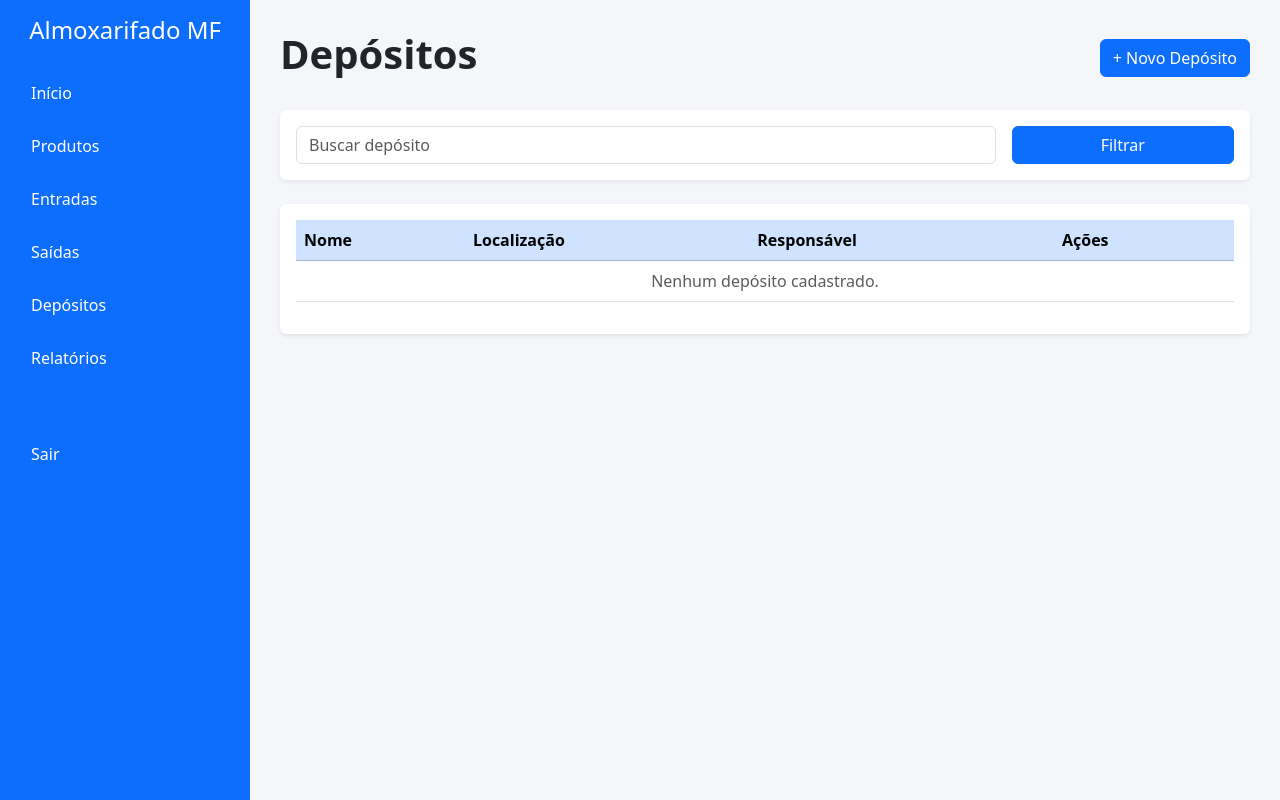
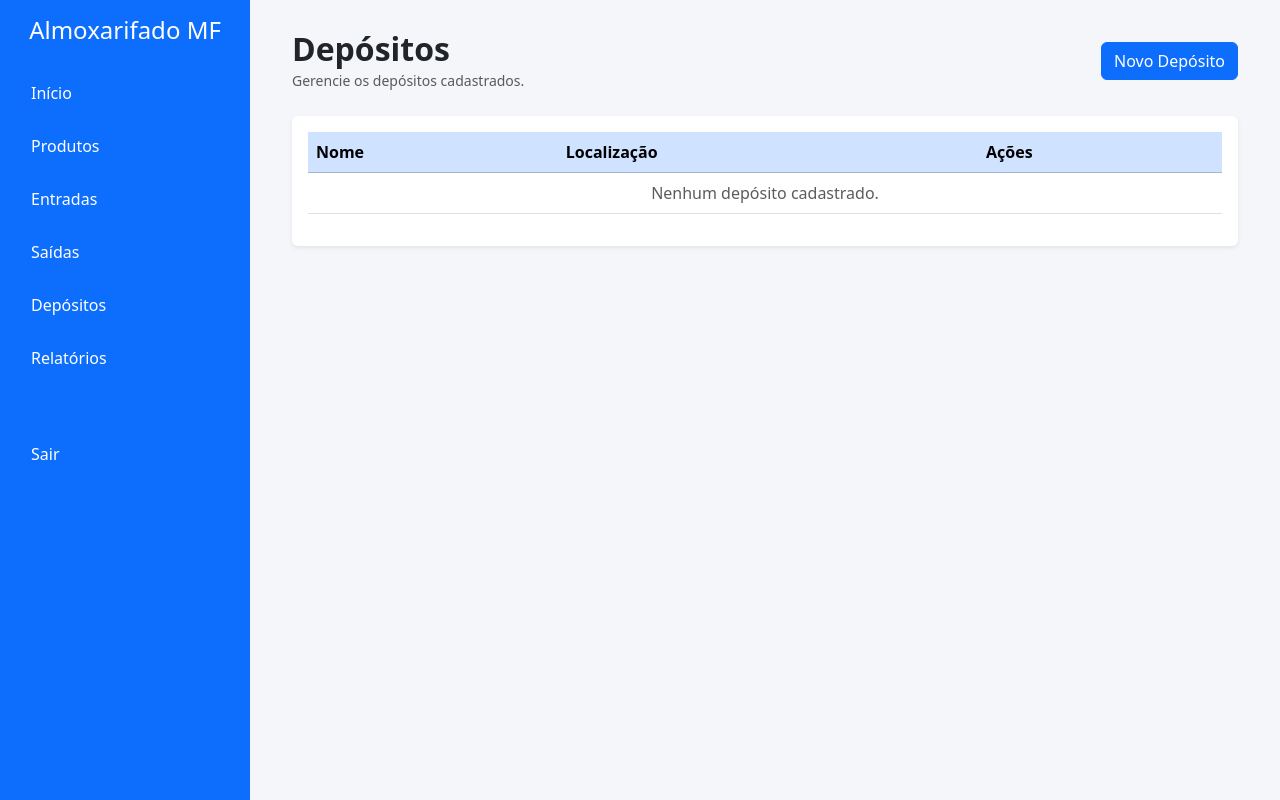
Before and after one commit to oFimose/Rep-Python-Projeto, a Django app: page /depositos/ in a window 1280 px wide. Run offline with Django 5.2, Linux system fonts and the light colour scheme; the visitor is signed in with stand-in values (Sample User, id 1); data that the repository does not hold is empty.

Commit message:
Tela relatório pronta, att tela depósitos

```diff
--- a/estoque/models.py
+++ b/estoque/models.py
@@ -21,7 +21,6 @@ class Produto(models.Model):
 class Depositos(models.Model):
     nome = models.CharField(max_length=100)
     localizacao = models.CharField(max_length=100)
-    responsavel = models.CharField(max_length=100, default="")
 
     def __str__(self):
         return self.nome
--- a/estoque/templates/depositos.html
+++ b/estoque/templates/depositos.html
@@ -6,63 +6,50 @@ Depósitos
 
 {% block content %}
 
+<div class="container">
     <div class="d-flex justify-content-between align-items-center mb-4">
-    <h1 class="fw-bold">
-        Depósitos
-    </h1>
+        <div>
+            <h2 class="fw-bold mb-0">Depósitos</h2>
+            <small class="text-muted">
+                Gerencie os depósitos cadastrados.
+            </small>
+        </div>
         <a href="{% url 'cadastrar_deposito' %}" class="btn btn-primary">
-        + Novo Depósito
+            Novo Depósito
         </a>
     </div>
-
-<div class="card border-0 shadow-sm mb-4">
+    <div class="card shadow-sm border-0">
         <div class="card-body">
-        <form method="GET">
-            <div class="row g-3">
-                <div class="col-md-9">
-                    <input type="text" name="nome" class="form-control" placeholder="Buscar depósito">
-                </div>
-
-                <div class="col-md-3">
-                    <button type="submit" class="btn btn-primary w-100">
-                        Filtrar
-                    </button>
-                </div>
-            </div>
-        </form>
-    </div>
-</div>
-
-<div class="card border-0 shadow-sm">
-    <div class="card-body">
+            <div class="table-responsive">
                 <table class="table table-hover align-middle">
                     <thead class="table-primary">
                         <tr>
-                    <th>Nome</th>
+                            <th >Nome</th>
                             <th>Localização</th>
-                    <th>Responsável</th>
-                    <th width="180">Ações</th>
+                            <th>Ações</th>
                         </tr>
                     </thead>
                     <tbody>
                         {% for deposito in depositos %}
-
                         <tr>
                             <td>{{ deposito.nome }}</td>
                             <td>{{ deposito.localizacao }}</td>
-                    <td>{{ deposito.responsavel }}</td>
                             <td>
-                        <button class="btn btn-warning btn-sm">
+                                <a href="{% url 'editar_deposito' deposito.id %}" class="btn btn-warning btn-sm">
                                     Editar
-                        </button>
-                        <button class="btn btn-danger btn-sm">
+                                </a>
+                            <form method="POST" action="{% url 'excluir_deposito' deposito.id %}" class="d-inline"
+                                onsubmit="return confirm('Tem certeza que deseja excluir este depósito?');">
+                                <button type="submit" class="btn btn-danger btn-sm">
                                     Excluir
                                 </button>
+                                {% csrf_token %}
+                            </form>
                             </td>
                         </tr>
                         {% empty %}
                         <tr>
-                    <td colspan="4" class="text-center text-muted">
+                            <td colspan="3" class="text-center text-muted">
                                 Nenhum depósito cadastrado.
                             </td>
                         </tr>
@@ -71,5 +58,6 @@ Depósitos
                 </table>
             </div>
         </div>
-
+    </div>
+</div>
 {% endblock %}
--- a/estoque/urls.py
+++ b/estoque/urls.py
@@ -16,12 +16,22 @@ urlpatterns = [
         views.cadastrar_categoria,
         name="cadastrar_categoria"
     ),
+
     path("depositos/", views.depositos, name="depositos"),
     path(
         "depositos/cadastrar/",
         views.cadastrar_deposito,
         name="cadastrar_deposito"
     ),
+
+    path('depositos/editar/<int:deposito_id>/',
+         views.editar_deposito,
+         name="editar_deposito"),
+
+    path('depositos/excluir/<int:deposito_id>/',
+         views.excluir_deposito,
+         name="excluir_deposito"),
+
     path("entrada/", views.entrada, name="entrada"),
     path("saida/", views.saida, name="saida"),
     path("relatorios/",
--- a/estoque/views.py
+++ b/estoque/views.py
@@ -119,7 +119,6 @@ def cadastrar_categoria(request):
 @login_required
 def depositos(request):
     depositos = Depositos.objects.all()
-
     return render(request, 'depositos.html', {'depositos': depositos})
 
 @login_required
@@ -128,10 +127,39 @@ def cadastrar_deposito(request):
         Depositos.objects.create(
             nome=request.POST["nome"],
             localizacao=request.POST["localizacao"],
-            responsavel=request.POST.get("responsavel", "")
         )
         return redirect("depositos")
     return render(request, "cadastrar_deposito.html")
+
+@login_required
+def editar_deposito(request, deposito_id):
+    try:
+        deposito = Depositos.objects.get(id=deposito_id)
+    except Depositos.DoesNotExist:
+        return redirect("depositos")
+
+    if request.method == "POST":
+        deposito.nome = request.POST.get("nome")
+        deposito.localizacao = request.POST.get("localizacao")
+        deposito.save()
+        return redirect("depositos")
+
+    return render(request, "cadastrar_deposito.html", {
+        "deposito": deposito,
+        "modo_edicao": True
+    })
+
+@login_required
+def excluir_deposito(request, deposito_id):
+    try:
+        deposito = Depositos.objects.get(id=deposito_id)
+    except Depositos.DoesNotExist:
+        return redirect("depositos")
+
+    if request.method == "POST":
+        deposito.delete()
+
+    return redirect("depositos")
 
 @login_required
 def entrada(request):
@@ -216,25 +244,38 @@ def relatorio_produtos(request):
     saidas = 0
     saldo = 0
 
+    grupos = {}
+
     if request.GET.get("produto"):
         produto = Produto.objects.get(id=request.GET.get("produto"))
 
         movimentacoes = Movimentacao.objects.filter(
             produto=produto
-        ).order_by("-data")
+        ).order_by("deposito__nome", "-data")
 
         for mov in movimentacoes:
+
             if mov.tipo == "E":
                 entradas += mov.quantidade
-            elif mov.tipo == "S":
+            else:
                 saidas += mov.quantidade
+
+            nome_deposito = "Sem depósito"
+
+            if mov.deposito:
+                nome_deposito = mov.deposito.nome
+
+            if nome_deposito not in grupos:
+                grupos[nome_deposito] = []
+
+            grupos[nome_deposito].append(mov)
 
         saldo = produto.quantidade
 
     return render(request, "relatorio_produtos.html", {
         "produtos": produtos,
         "produto": produto,
-        "movimentacoes": movimentacoes,
+        "grupos": grupos,
         "entradas": entradas,
         "saidas": saidas,
         "saldo": saldo
```
Also changed, not shown: estoque/templates/cadastrar_deposito.html (+30 -18 lines), estoque/templates/relatorio_produtos.html (+7 -6 lines), estoque/migrations/0015_remove_depositos_responsavel.py (added). Lines whose indentation alone changed are shown as unchanged.
